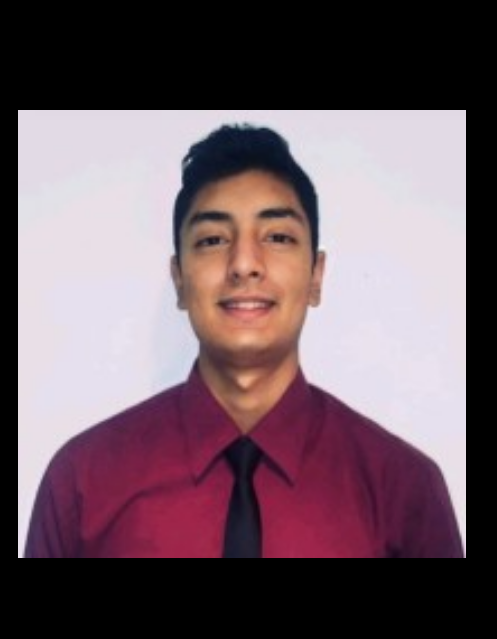
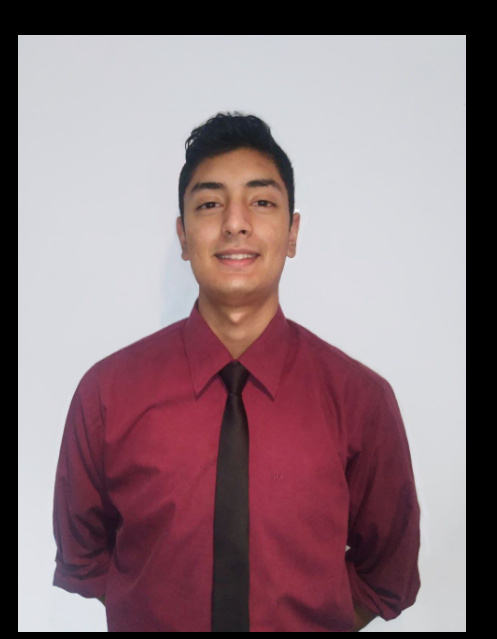
Before and after one commit to maybe9999/dev-matias, a website: page public/index.html in a window 1280 px wide. Shown: the part 153-792 px from the top of the page, 622-1119 px from the left. Drawn offline with nearby package versions, Linux system fonts and the light colour scheme.

Commit message:
Update index.html

```diff
--- a/public/index.html
+++ b/public/index.html
@@ -50,7 +50,7 @@
             </div>
         </section>
 
-        <img class="presentacion__imagen" src="./assets/fto_link.jpeg" alt="Foto de Matias Da Silva">
+        <img class="presentacion__imagen" src="./assets/Foto_mia.jpg" alt="Foto de Matias Da Silva">
     </main>
 
     <footer class="footer">
```
